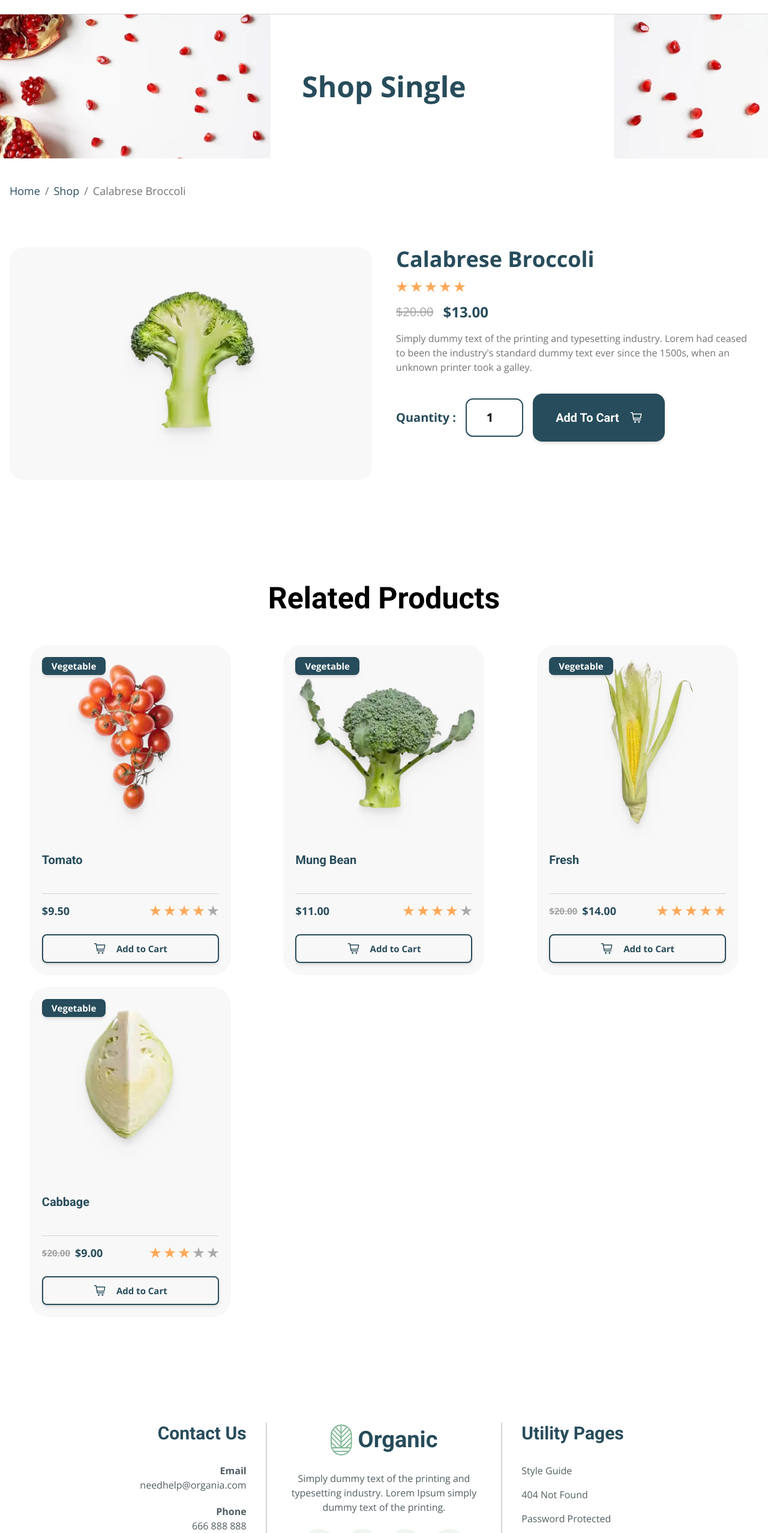
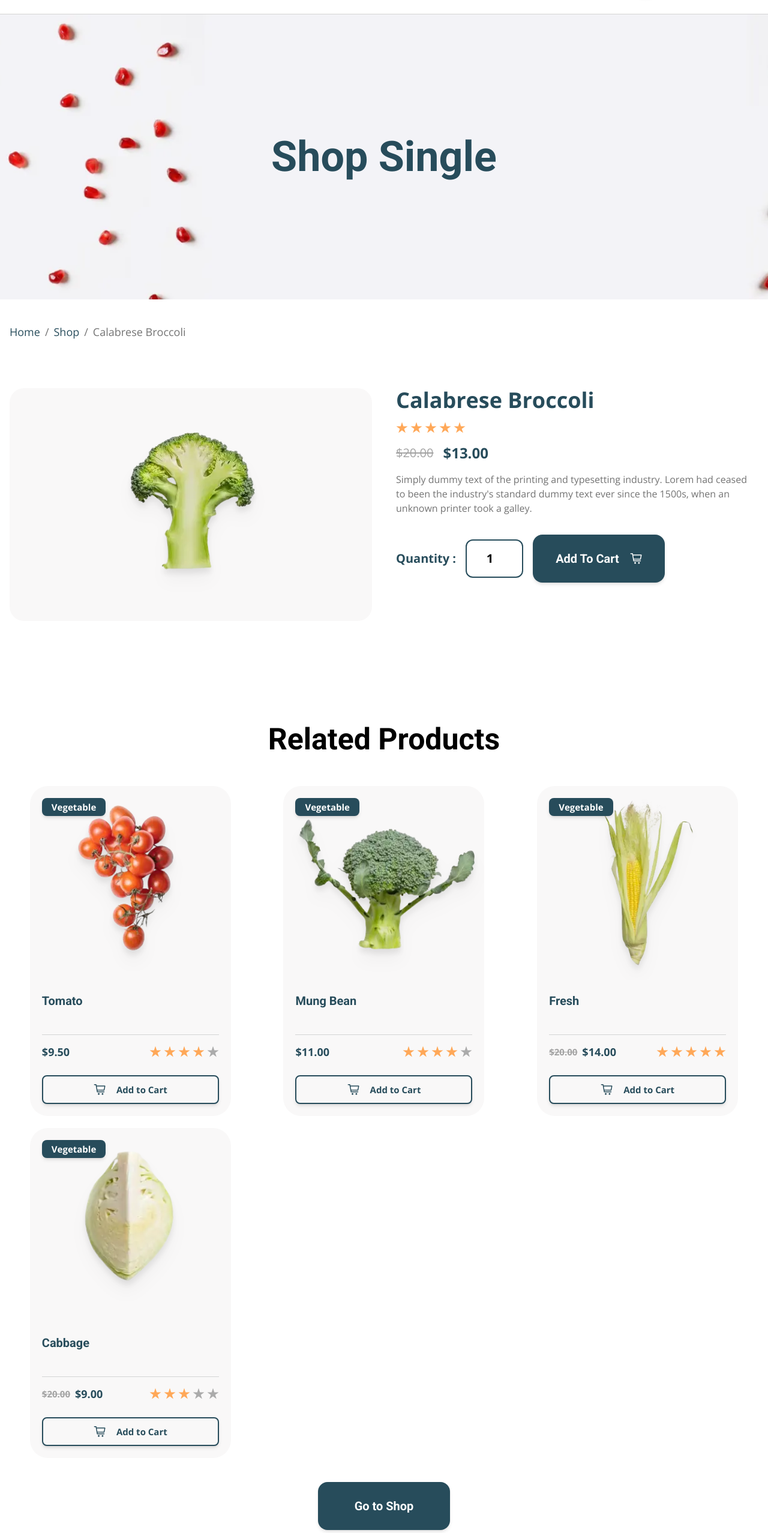
Before and after one commit to millisabel/Organic, a React (Vite) app: page /shop/1 in a window 1280 px wide. Shown: the part 91-2646 px from the top of the page at 60% size. Built offline with nearby package versions, Linux system fonts and the light colour scheme.

Commit message:
Update Hero component usage in ShopSinglePage and adjust styles for improved layout; replace static section with Hero component for better visual consistency.

```diff
--- a/src/components/shared/Hero.tsx
+++ b/src/components/shared/Hero.tsx
@@ -36,7 +36,7 @@ const Hero = ({
     bgColor,
     {
       'min-h-[calc(100vh-94px)] flex items-center': isHome,
-      'py-[125px] text-center': !isHome,
+      'py-[185px] text-center': !isHome,
       'opacity-100': isImageLoaded,
       'opacity-0': !isImageLoaded,
     },
--- a/src/pages/ShopSinglePage.tsx
+++ b/src/pages/ShopSinglePage.tsx
@@ -1,5 +1,6 @@
 import CartIcon from '@/components/icons/CartIcon';
 import Breadcrumbs from '@/components/shared/Breadcrumbs';
+import Hero from '@/components/shared/Hero';
 import { type IProduct } from '@/components/shared/ProductCard';
 import ProductList from '@/components/shared/ProductList';
 import Section from '@/components/shared/Section';
@@ -34,12 +35,11 @@ const ShopSinglePage: React.FC = () => {
 
   return (
     <>
-      <section
-        className="py-24 text-center bg-cover bg-center"
-        style={{ backgroundImage: `url(${getImageUrl('backgrounds', 'page_shop_single.webp')})` }}
-      >
-        <h1 className="text-5xl font-bold text-primary">Shop Single</h1>
-      </section>
+      <Hero
+        variant="banner"
+        title="Shop Single"
+        backgroundImage={getImageUrl('backgrounds', 'page_shop_single.webp')}
+      />
 
       <div className="container py-10 mx-auto">
         <Breadcrumbs items={breadcrumbItems} />
@@ -72,14 +72,16 @@ const ShopSinglePage: React.FC = () => {
               the industry's standard dummy text ever since the 1500s, when an unknown printer took
               a galley.
             </p>
+            <div className="flex flex-col md:flex-row items-center gap-4">
               <div className="flex items-center gap-4">
-              <p className="text-xl font-bold text-primary">Quantity :</p>
+                <p className="text-xl font-bold text-primary shrink-0">Quantity :</p>
                 <input
                   type="number"
                   defaultValue={1}
                   min={1}
                   className="w-24 text-center border-2 border-primary rounded-xl py-4 px-2 text-xl font-bold"
                 />
+              </div>
               <Button>
                 Add To Cart <CartIcon className="w-5 h-5 ml-2" />
               </Button>
@@ -89,7 +91,18 @@ const ShopSinglePage: React.FC = () => {
       </Section>
 
       <Section title="Related Products" align="center">
+        {relatedProducts.length > 0 ? (
           <ProductList products={relatedProducts} />
+        ) : (
+          <p className="text-text-light text-center">
+            There are no matching products, but we plan to have them soon.
+          </p>
+        )}
+        <div className="text-center mt-10">
+          <Button asChild variant="default">
+            <a href="/shop">Go to Shop</a>
+          </Button>
+        </div>
       </Section>
     </>
   );
```
Also changed, not shown: src/assets/images/backgrounds/page_shop_single.png, src/assets/images/backgrounds/page_shop_single.webp. Lines whose indentation alone changed are shown as unchanged.
